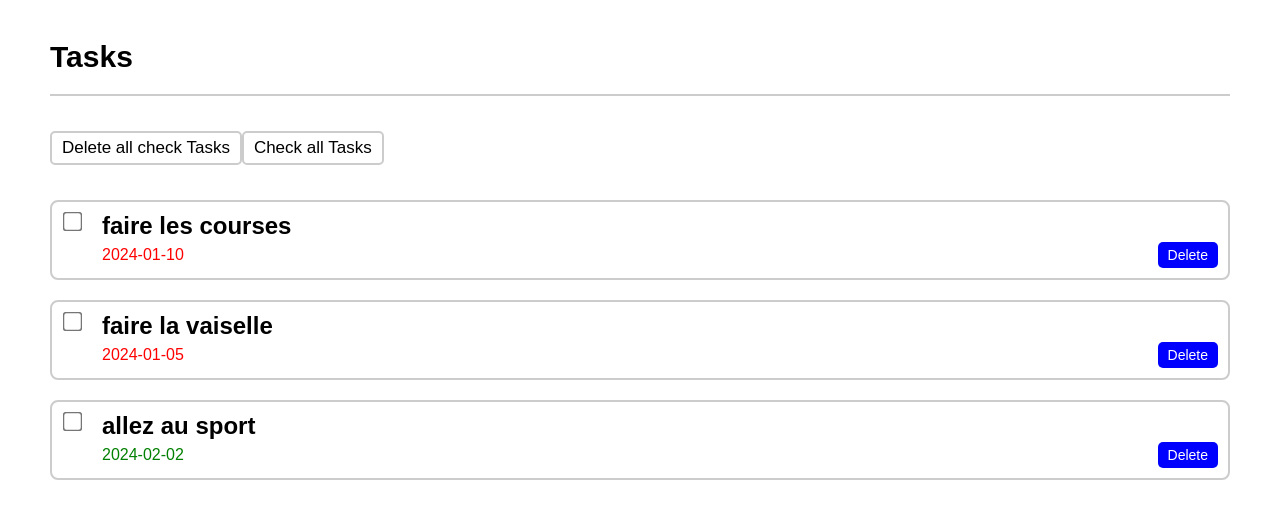
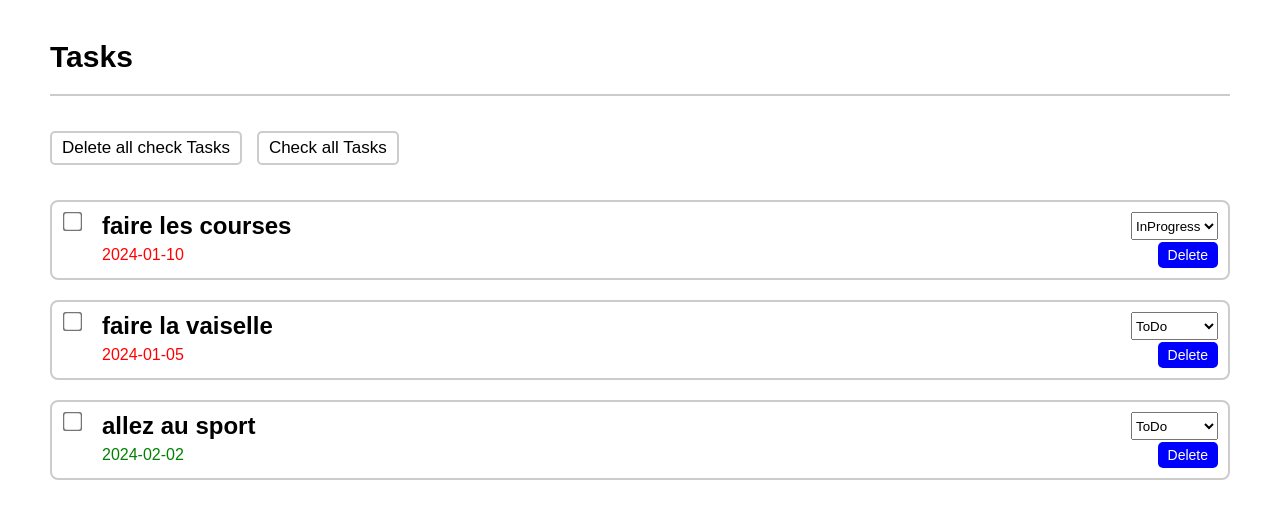
Before and after one commit to Sail-Cpu/My-Todo, a React (Create React App) app: page / in a window 1280 px wide. Shown: the top 518 px of the page. Built offline with nearby package versions, Linux system fonts and the light colour scheme.

Commit message:
Implement change task statut

```diff
--- a/src/components/Task.js
+++ b/src/components/Task.js
@@ -2,7 +2,7 @@ import React from 'react';
 
 const Task = (props) => {
 
-    const {name, isCheck, date} = props.data;
+    const {name, isCheck, date, statut} = props.data;
 
     return(
         <div className="task-container">
@@ -10,7 +10,14 @@ const Task = (props) => {
                 <input type="checkbox" onChange={props.check} checked={isCheck}/>
             </div>
             <div className="task-container-content">
-                <h2>{name}</h2>
+                <div className="task-title">
+                    <h2>{name}</h2>
+                    <select value={statut} onChange={(e) => props.changeStatut(e)}>
+                        <option value="ToDo">ToDo</option>
+                        <option value="InProgress">InProgress</option>
+                        <option value="Done">Done</option>
+                    </select>
+                </div>
                 <div className="task-bottom">
                     <span style={{ color: new Date(date) < new Date() ? 'red' : 'green' }}>
                         {date.toLocaleString()}
--- a/src/pages/Home.js
+++ b/src/pages/Home.js
@@ -8,7 +8,7 @@ const allTasks = {
             "name": "faire les courses",
             "isCheck": false,
             "date": "2024-01-10",
-            "statut": "inProgress"
+            "statut": "InProgress"
         },
         {
             "id": "2",
@@ -56,6 +56,15 @@ function reducer(state, action) {
                 tasks: state.tasks.map(task => ( {...task, isCheck: true} ))
             }
         }
+        case "change_statut" : {
+            return {
+                ...state,
+                tasks: state.tasks.map(task => action.payload === task ? {
+                    ...task,
+                    statut: action.statut
+                } : task)
+            }
+        }
         default: return state;
     }
 }
@@ -84,6 +93,7 @@ const Home = () => {
                                 data={task}
                                 delete={() => dispatch({ type: "delete_task", payload: task})}
                                 check={() => dispatch({ type: "check_task", payload: task})}
+                                changeStatut={(e) => dispatch({ type: "change_statut", payload: task, statut: e.target.value})}
                             />
                         )
                     })
--- a/src/styles/components/task.scss
+++ b/src/styles/components/task.scss
@@ -19,6 +19,10 @@
     h2{
       margin: 0;
     }
+    .task-title{
+      display: flex;
+      justify-content: space-between;
+    }
     .task-bottom{
       display: flex;
       justify-content: space-between;
--- a/src/styles/pages/home.scss
+++ b/src/styles/pages/home.scss
@@ -10,6 +10,7 @@
   .home-button-action{
     button{
       padding: 5px 10px;
+      margin-right: 15px;
       font-size: 17px;
       border: 2px solid #cccccc;
       background: none;
```
